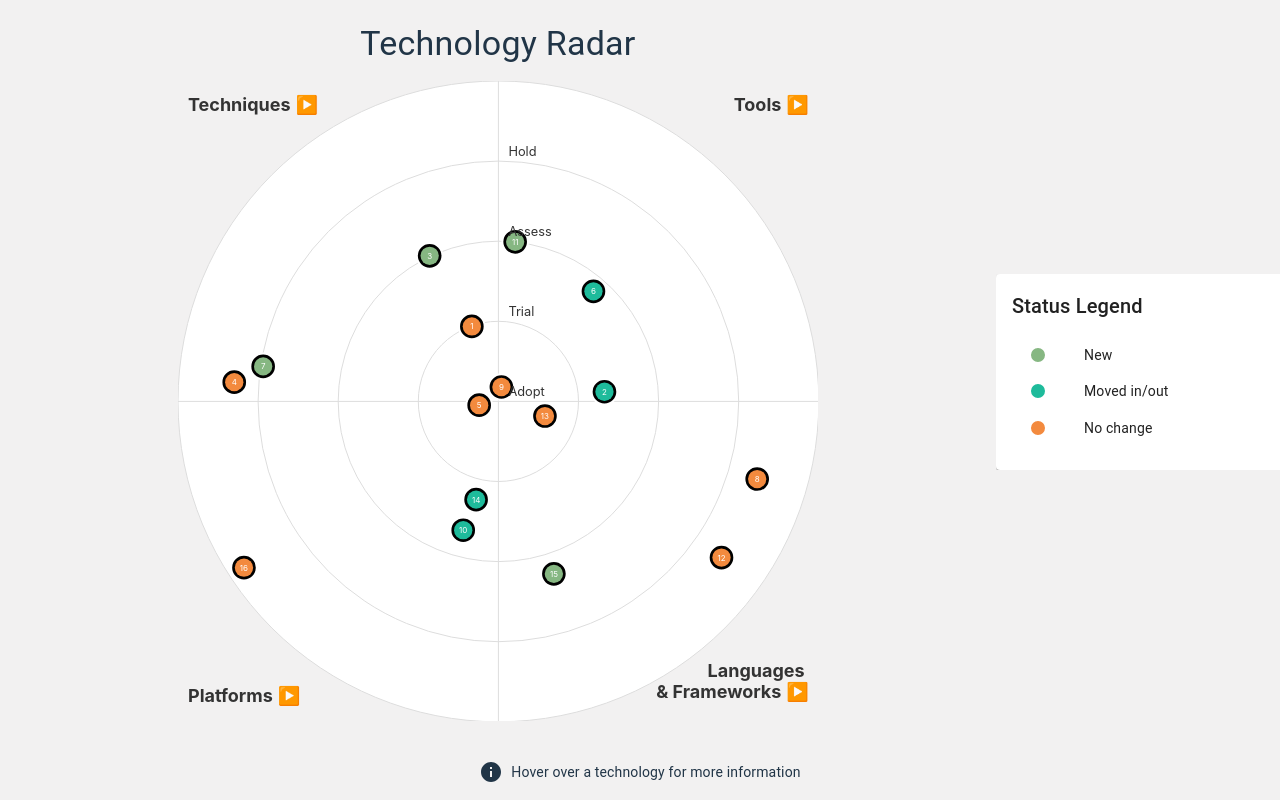
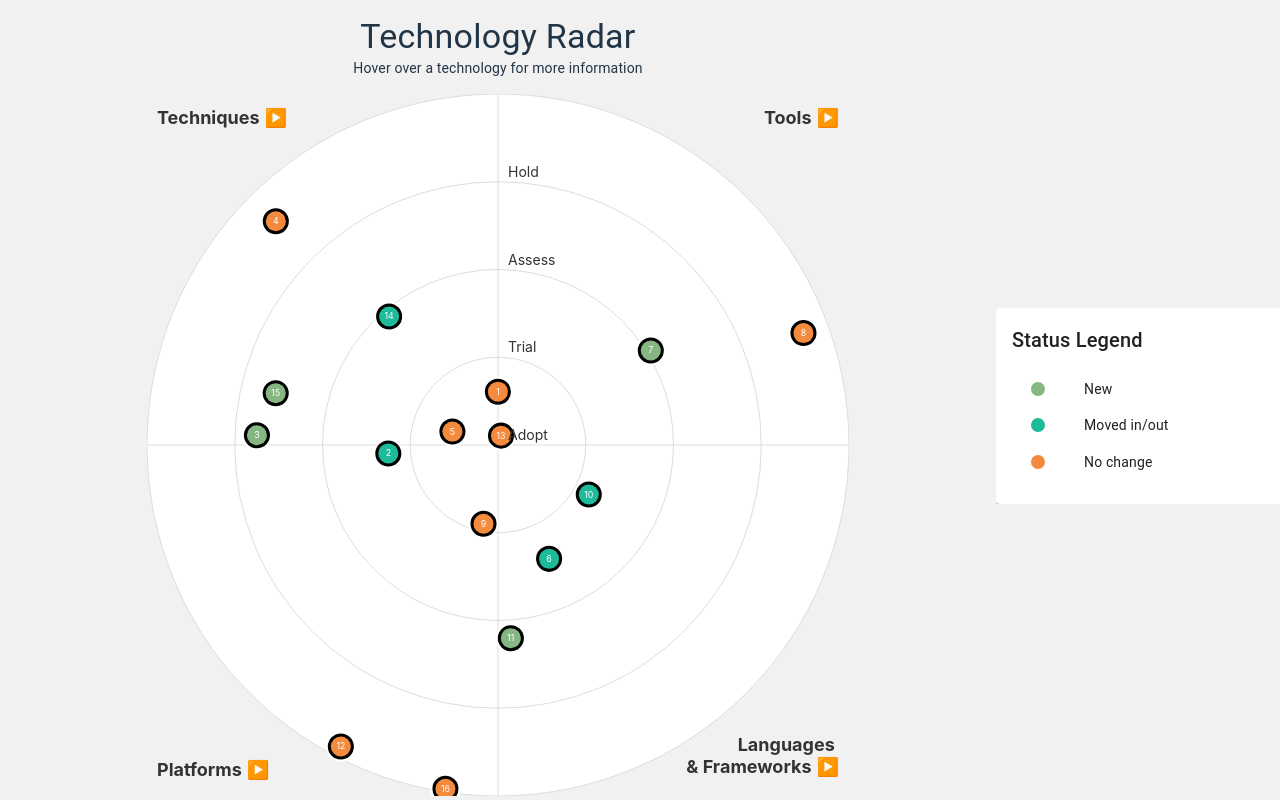
Before and after one commit to ThomasRohde/tech-radar, a React (Vite) app: page / in a window 1280 px wide. Built offline with nearby package versions, Linux system fonts and the light colour scheme.

Commit message:
Update Radar.jsx

```diff
--- a/src/components/Radar.jsx
+++ b/src/components/Radar.jsx
@@ -1,4 +1,3 @@
-import InfoIcon from "@mui/icons-material/Info";
 import {
     Box,
     List,
@@ -213,9 +212,10 @@ const TechnologyRadar = () => {
                     height: '100%',
                     overflow: 'hidden'
                 }}>
-                    <Typography variant="h4" component="h2" align="center" sx={{ mb: 2 }}>
+                    <Typography variant="h4" component="h2" sx={{ mb: 0 }}>
                         Technology Radar
                     </Typography>
+                    <Typography variant="body2" sx={{ mb: 2 }}>Hover over a technology for more information</Typography>
                     <Box
                         ref={radarRef}
                         component="svg"
@@ -349,12 +349,6 @@ const TechnologyRadar = () => {
                     <Typography variant="body2"><strong>Date Added:</strong> {hoveredTech.date}</Typography>
                 </Paper>
             )}
-
-            {/* Info Icon */}
-            <Box sx={{ mt: 2, mb: 2, display: "flex", alignItems: "center", justifyContent: "center" }}>
-                <InfoIcon sx={{ mr: 1 }} />
-                <Typography variant="body2">Hover over a technology for more information</Typography>
-            </Box>
         </Box>
     );
 };
```
